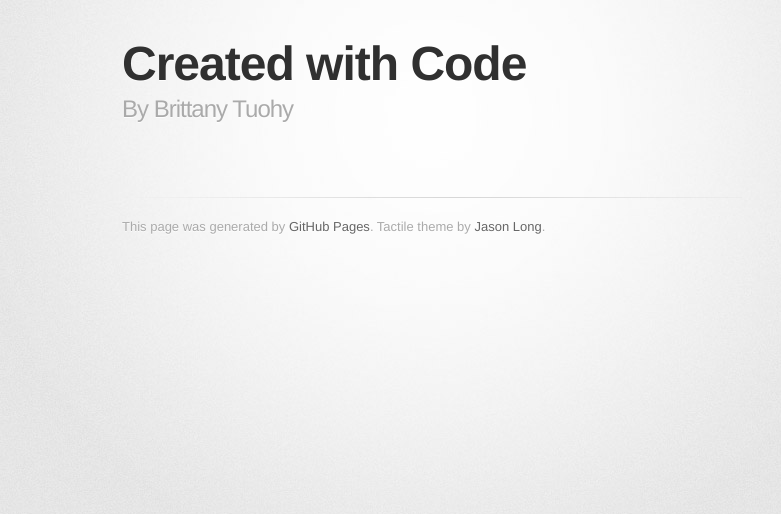
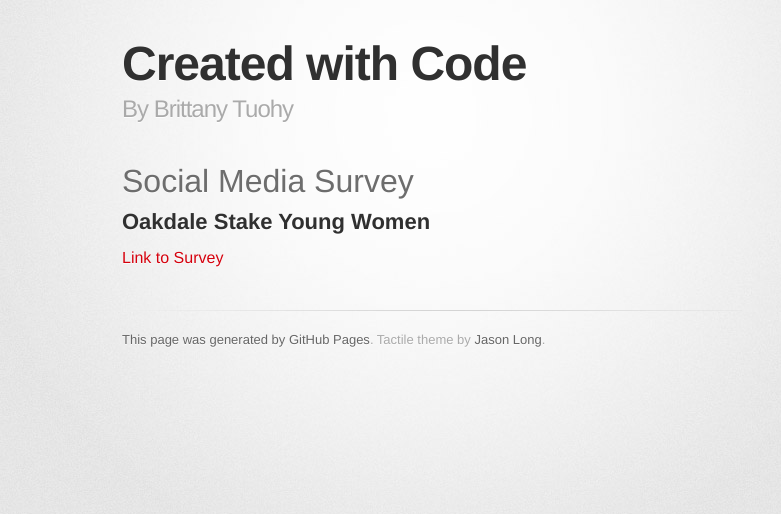
Before and after one commit to brittany2e/brittany2e.github.io, a plain HTML site: page ywsurvey.html in a window 1280 px wide. Shown: the whole page, without its empty margins (208-989 px from the left). Drawn offline with Linux system fonts and the light colour scheme; a web font is replaced by a local one.

Commit message:
Update page to include survey

```diff
--- a/ywcalendar.html
+++ b/ywsurvey.html
@@ -22,7 +22,9 @@
         </header>
 
         <section id="main_content">
-			<!-- Todo: Input calendar here -->
+			<h1>Social Media Survey</h1>
+			<h2>Oakdale Stake Young Women</h2>
+			<p><a href="https://brittany368.typeform.com/to/X9OUKN"/>Link to Survey</p>
 		</section>
 
         <footer>
```
